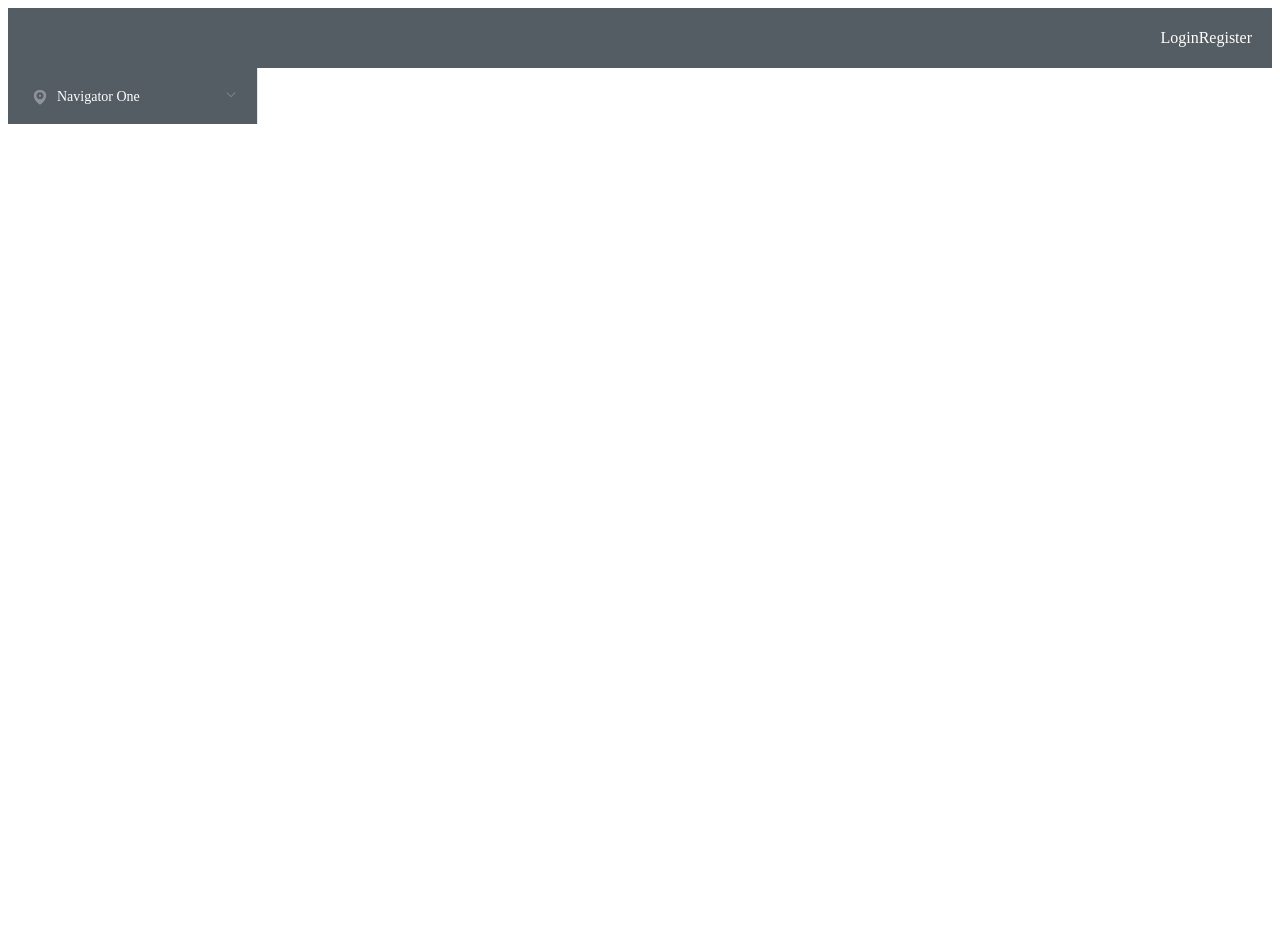
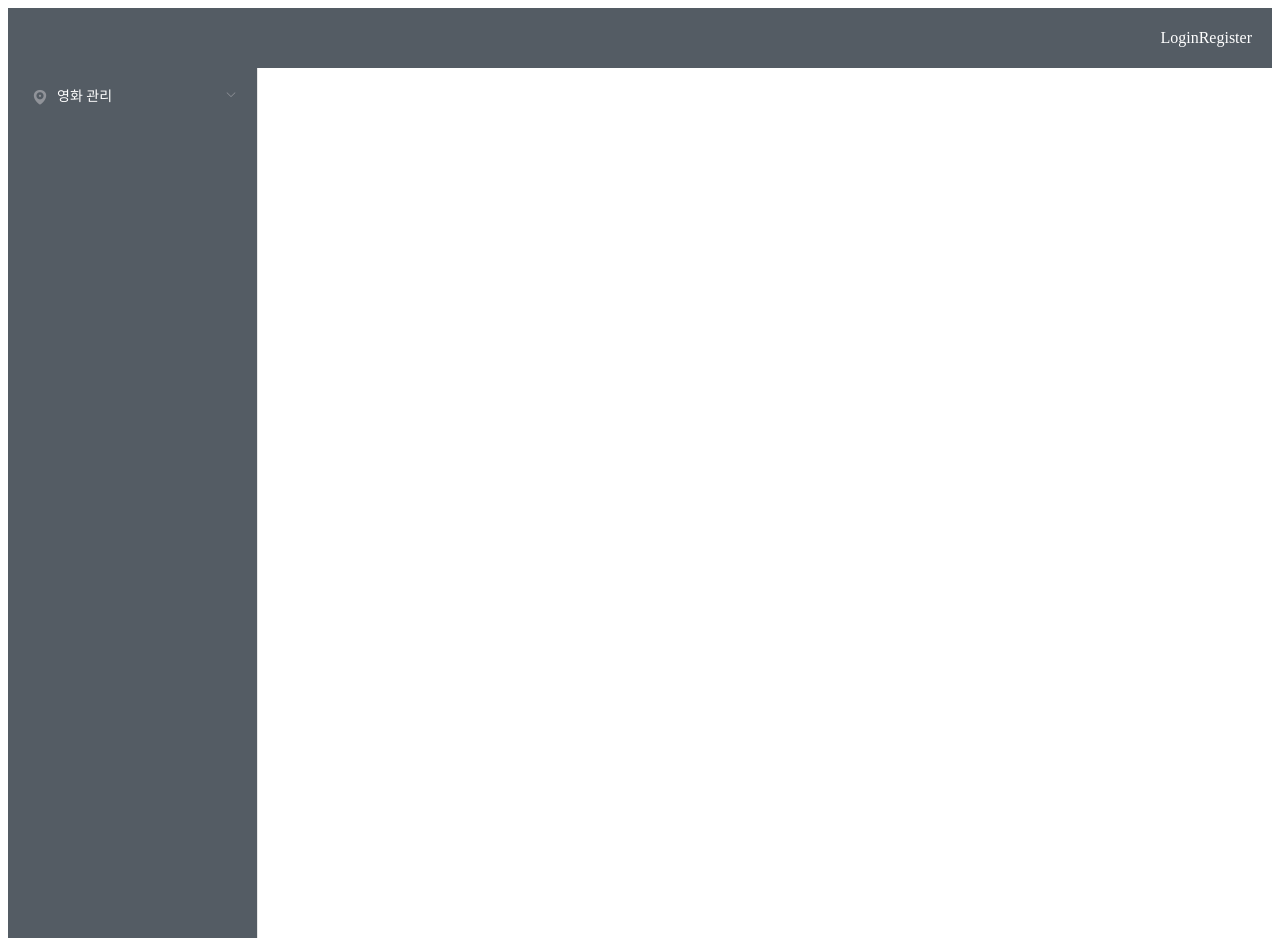
Before and after one commit to DasomJung24/movieadmin_with_vuejs, a Vue app: page / in a window 1280 px wide. Before the commit the page ends 800 px from the top, so only its background shows below. Built offline with nearby package versions, Linux system fonts and the light colour scheme.

Commit message:
menu 수정

```diff
--- a/src/components/Menu.vue
+++ b/src/components/Menu.vue
@@ -8,11 +8,12 @@
       background-color="#545c64"
       text-color="#fff"
       active-text-color="#ffd04b"
+      style="height: 870px;"
     >
       <el-submenu index="1">
         <template v-slot:title>
           <i class="el-icon-location"></i>
-          <span>Navigator One</span>
+          <span>영화 관리</span>
         </template>
         <el-menu-item-group title="Group One">
           <el-menu-item index="1-1">item one</el-menu-item>
--- a/src/components/Nav.vue
+++ b/src/components/Nav.vue
@@ -29,9 +29,4 @@ export default {
   color: #fff;
   line-height: 60px;
 }
-/* <el-header
-          background-color="#545c64"
-          text-color="#fff"
-          active-text-color="#ffd04b"
-        > */
 </style>
```
